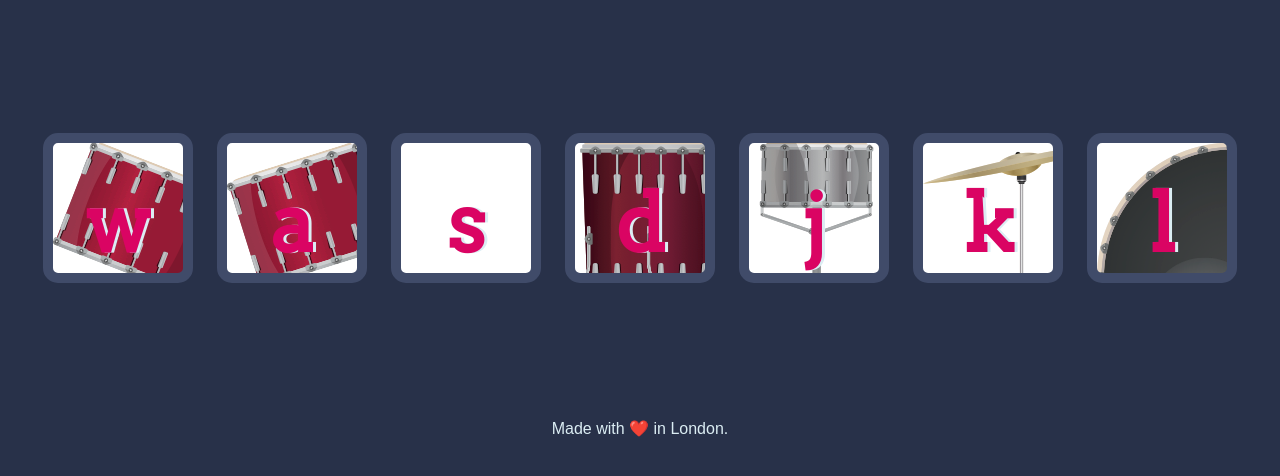
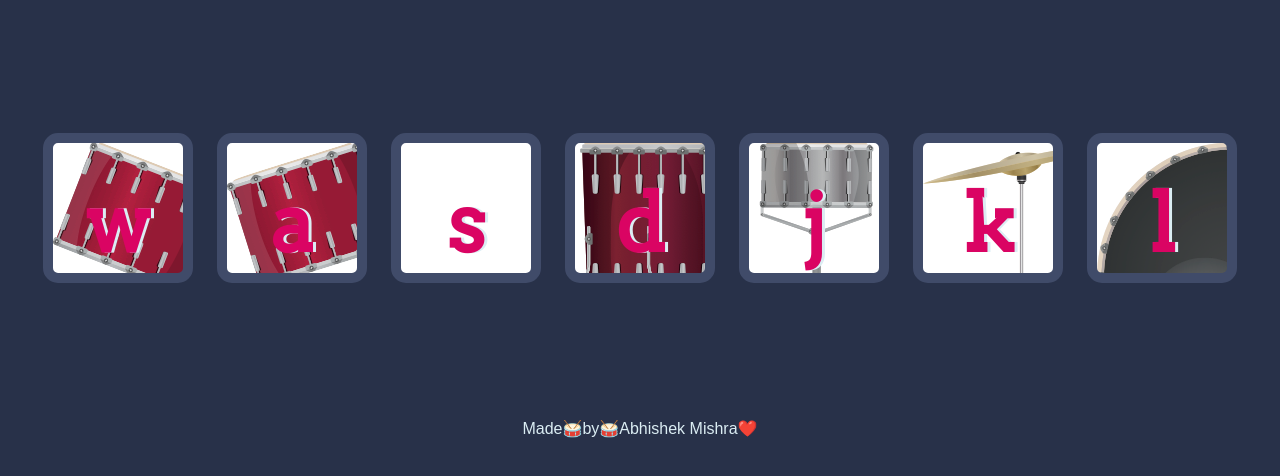
Before and after one commit to INCOGNITIVE-MISHRA/Drum-kit-complete, a plain HTML site: page index.html in a window 1280 px wide. Shown: the part 156-632 px from the top of the page. Drawn offline with Linux system fonts and the light colour scheme.

Commit message:
Update index.html

```diff
--- a/index.html
+++ b/index.html
@@ -23,7 +23,7 @@
 <script src="index.js" charset="utf-8"></script>
 </body>
 <footer>
-  Made with ❤️ in London.
+  Made🥁by🥁Abhishek Mishra❤️
 </footer>
 
 
```
